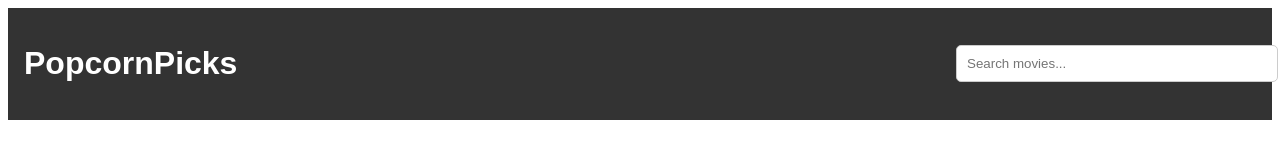
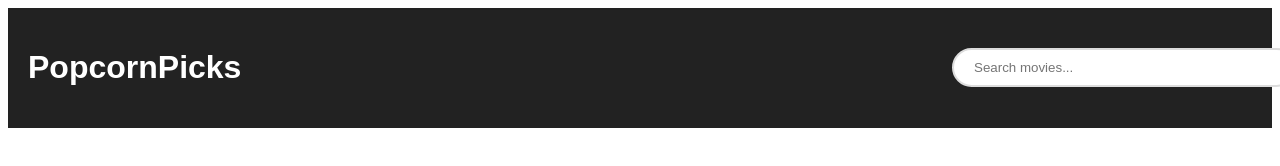
Before and after one commit to Brian-K-Gathui/PopcornPicks-Phase-1-Final-Project, a website: page index.html in a window 1280 px wide. Drawn offline with Linux system fonts and the light colour scheme.

Commit message:
Set up basic CSS styling for header and search form

```diff
--- a/style.css
+++ b/style.css
@@ -3,10 +3,9 @@ body {
 }
 
 header {
-    background-color: #333;
+    background-color: #222;
     color: #fff;
-    padding: 1rem;
-    text-align: center;
+    padding: 20px;
 }
 
 main {
@@ -24,11 +23,13 @@ main {
 .form-wrapper {
     width: 300px;
 }
+
 .search {
-    width: 100%;
-    padding: 10px;
-    border: 1px solid #ccc;
-    border-radius: 5px;
+    background-color: #fff;
+    padding: 10px 20px;
+    border-radius: 50px;
+    border: 2px solid #ddd;
+    width: 300px;
 }
 
 .search-icon {
```
